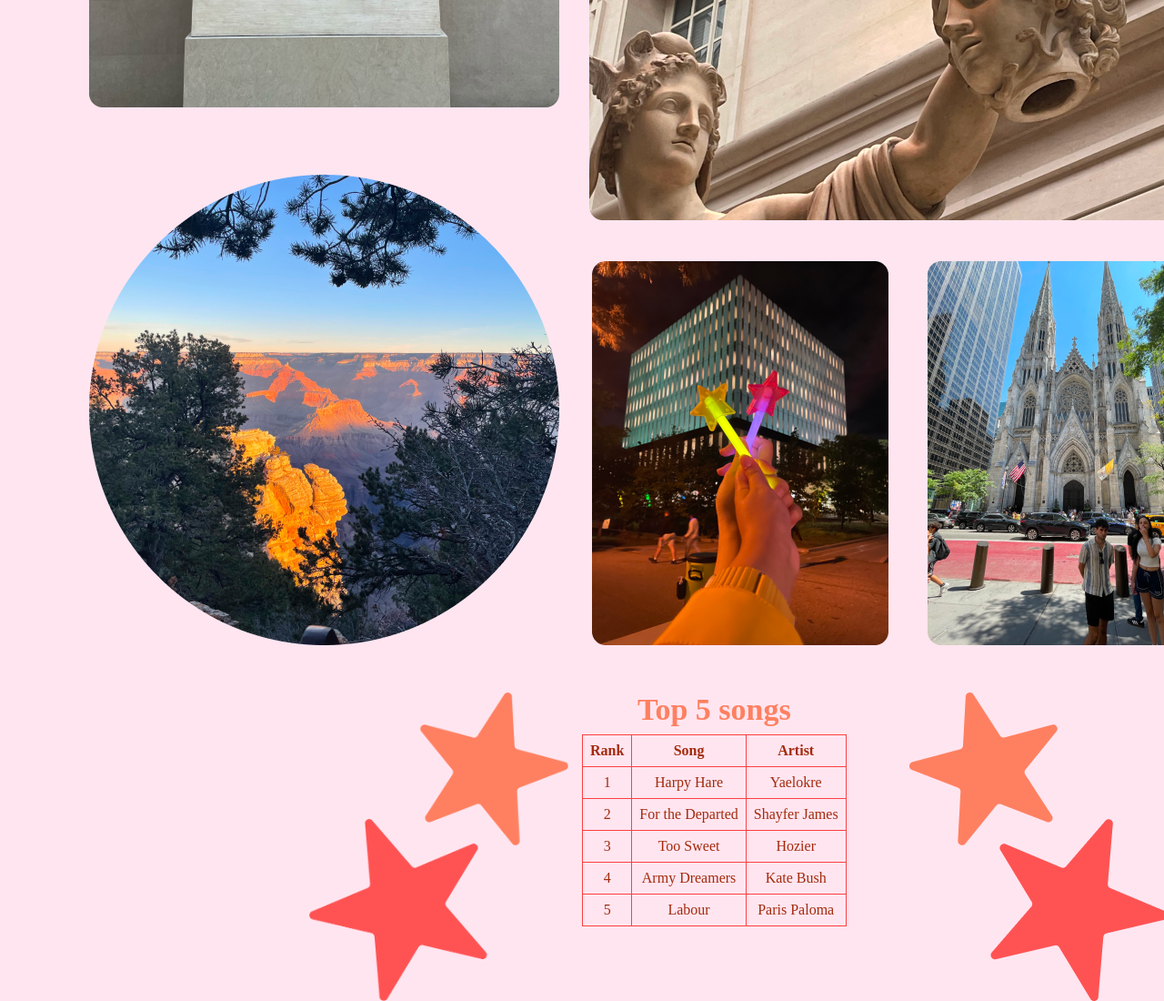
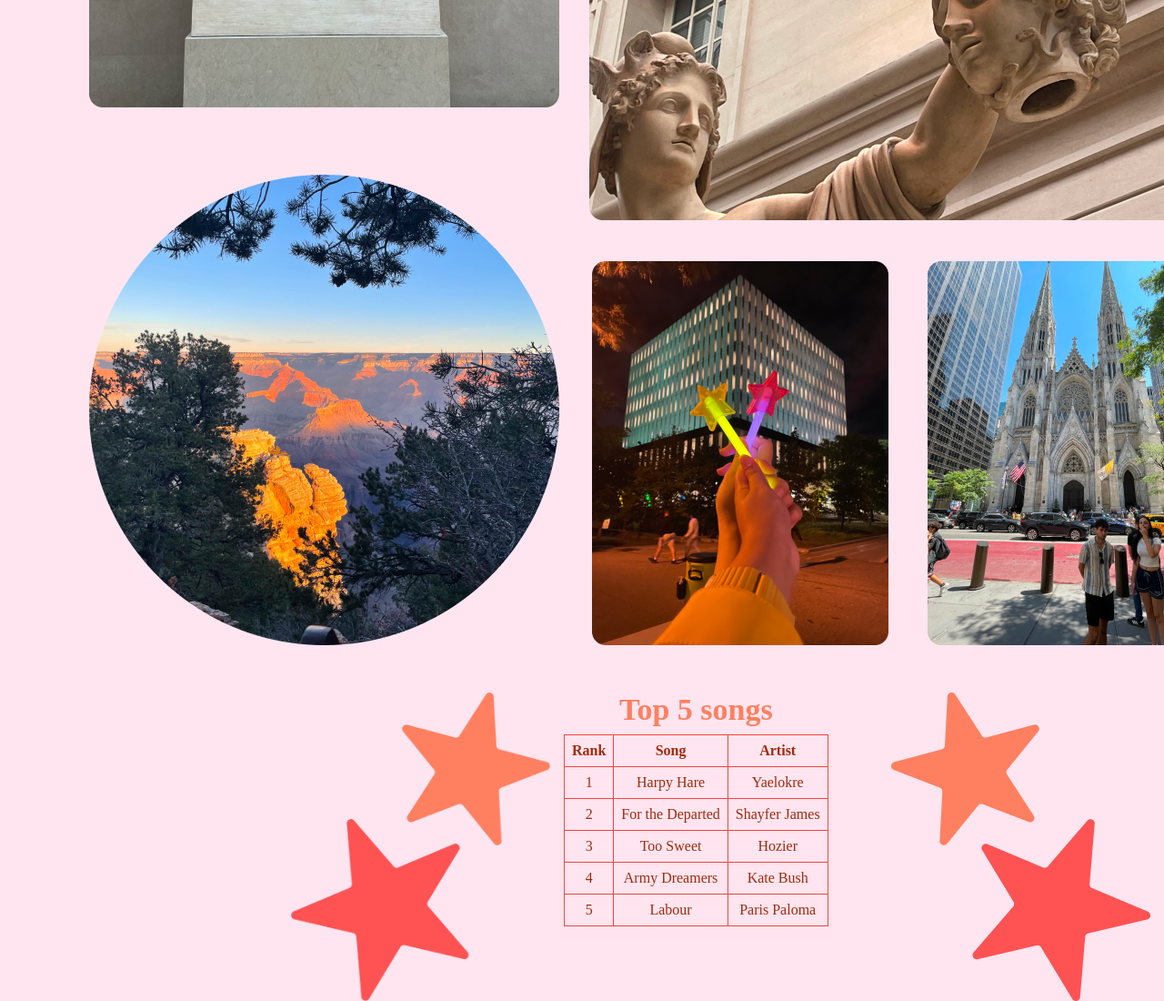
Before and after one commit to AmaraDamji/gallery, a plain HTML site: page index.html in a window 1280 px wide. Shown: the part 2089-3189 px from the top of the page at 91% size. Drawn offline with Linux system fonts and the light colour scheme; a web font is replaced by a local one.

Commit message:
table and stars

```diff
--- a/index.html
+++ b/index.html
@@ -192,7 +192,7 @@ Date retrieved: November 20
         width: 285px;
         height: 339px;
         top: 2850px;
-        left: 340px;
+        left: 320px;
         object-fit: cover;
       }
 
@@ -202,14 +202,14 @@ Date retrieved: November 20
         width: 285px;
         height: 339px;
         top: 2850px;
-        left: 1000px;
+        left: 980px;
         object-fit: cover;
       }
 
       .tables {
         position: absolute;
         top: 2850px;
-        left: 640px;
+        left: 620px;
         margin-bottom: 20px;
         border-collapse: collapse;
       }
```
